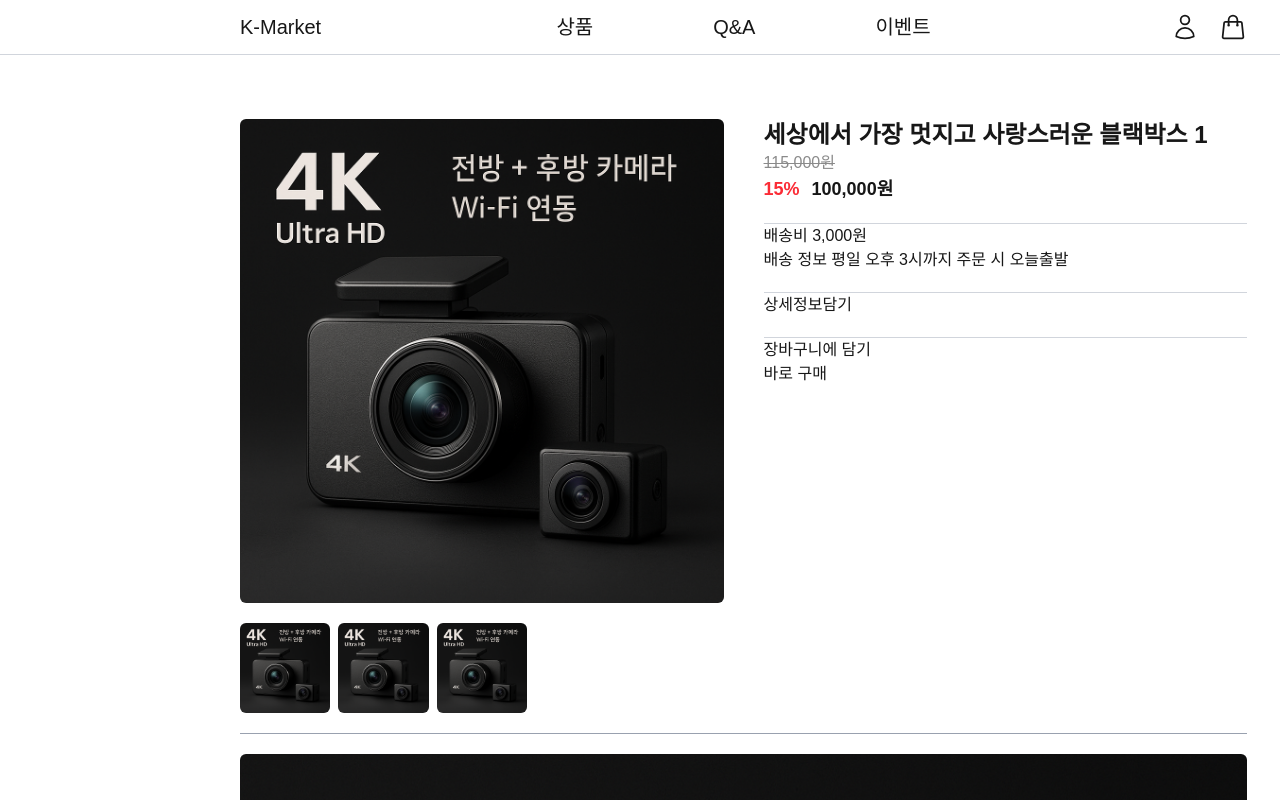
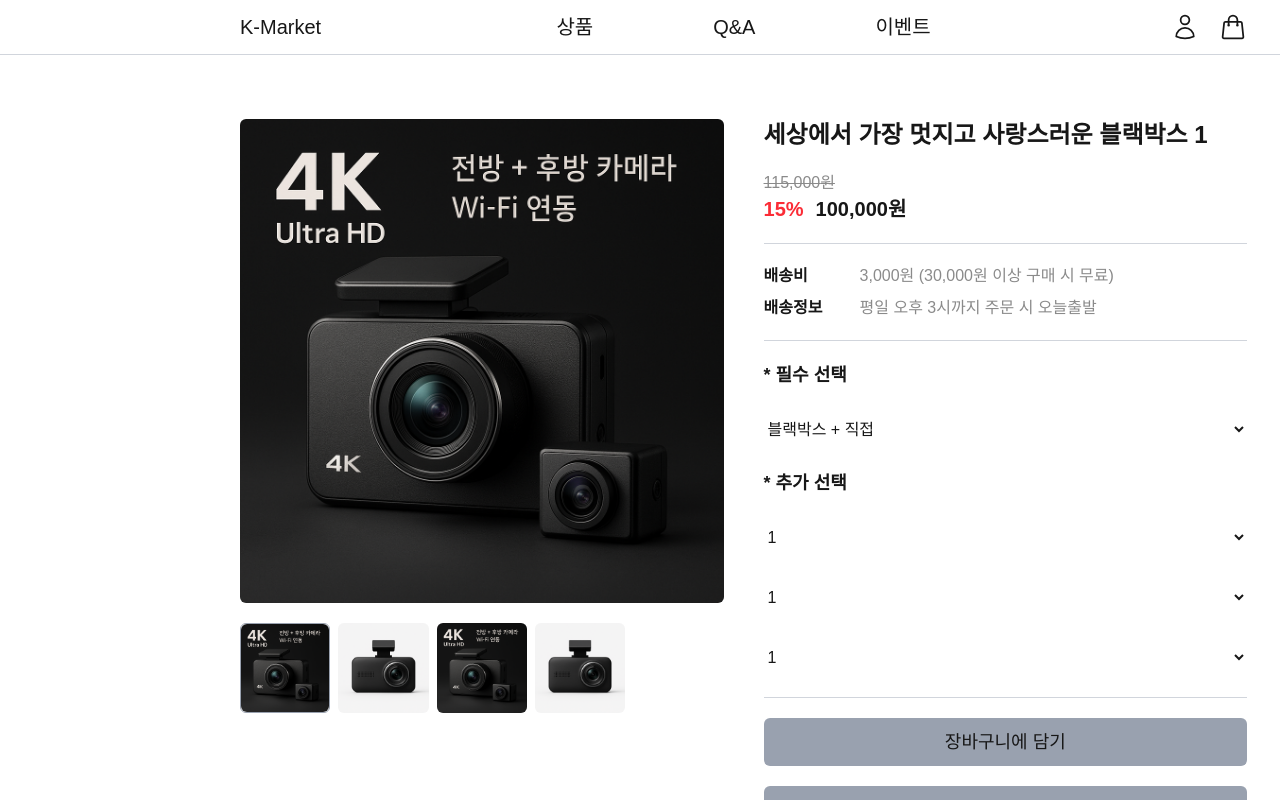
Before and after one commit to K-FreeMarket/K-FreeMarket-Web, a Next.js app: page /products/detail/1 in a window 1280 px wide. Shown: the top 800 px of the page. Built offline with nearby package versions, Linux system fonts and the light colour scheme.

Commit message:
Feat: product detail format

```diff
--- a/src/components/products/ProductDetail.tsx
+++ b/src/components/products/ProductDetail.tsx
@@ -1,54 +1,86 @@
 import Image from 'next/image'
 import BlackBoxImage from '@image/images/blackboxImage.png'
-
+import BlackBoxImage2 from '@image/images/blackboxImage2.png'
+import ProductImageGallery from '@/components/products/detail/ProductImageGallery'
 interface ProductDetailProps {
   id: string
 }
 export default function ProductDetail({ id }: ProductDetailProps) {
   const price = 115000
   const discountPrice = 100000
+  const imageList = [BlackBoxImage, BlackBoxImage2, BlackBoxImage, BlackBoxImage2]
   return (
     <div>
-      {/* 이미지와 결제칸 */}
+      {/* 상품 디테일 상부 */}
       <div className='grid w-full grid-cols-2 gap-10'>
-        <div className='flex flex-col gap-5'>
-          <Image src={BlackBoxImage} alt={'대표이미지'} className='rounded-md object-cover' />
-          <div className='grid w-full grid-cols-5 gap-2'>
-            <Image src={BlackBoxImage} alt={'대표이미지'} className='rounded-md object-cover' />
-            <Image src={BlackBoxImage} alt={'대표이미지'} className='rounded-md object-cover' />
-            <Image src={BlackBoxImage} alt={'대표이미지'} className='rounded-md object-cover' />
-          </div>
-        </div>
+        {/* 상품 이미지 갤러리 */}
+        <ProductImageGallery imageList={imageList} />
 
+        {/* 상품 옵션 선택 */}
         <div className='flex w-full flex-col'>
           <h2 className='text-2xl font-bold'>세상에서 가장 멋지고 사랑스러운 블랙박스 {id}</h2>
-          <span className='line-through opacity-50'>{price?.toLocaleString()}원</span>
+          <span className='mt-5 text-base line-through opacity-50'>
+            {price?.toLocaleString()}원
+          </span>
           <div className='flex gap-3'>
-            <span className='text-lg font-bold text-red-500'>{15}%</span>
-            <span className='text-lg font-bold'>{discountPrice?.toLocaleString()}원</span>
+            <span className='text-xl font-bold text-red-500'>{15}%</span>
+            <span className='text-xl font-bold'>{discountPrice?.toLocaleString()}원</span>
           </div>
           <hr className='mt-5 text-gray-300' />
-          <div>배송비 3,000원</div>
-          <div>배송 정보 평일 오후 3시까지 주문 시 오늘출발</div>
+          <div className='mt-5 flex flex-col gap-2 text-base'>
+            <div className='flex'>
+              <span className='w-24 font-semibold'>배송비</span>{' '}
+              <span className='opacity-50'> 3,000원 (30,000원 이상 구매 시 무료)</span>
+            </div>
+            <div className='flex'>
+              <span className='w-24 font-semibold'>배송정보</span>{' '}
+              <span className='opacity-50'>평일 오후 3시까지 주문 시 오늘출발</span>
+            </div>
+          </div>
           <hr className='mt-5 text-gray-300' />
-          <div>상세정보담기</div>
+          <div className='mt-5 flex flex-col gap-5'>
+            <span className='text-lg font-semibold'>* 필수 선택</span>
+            <select className='h-10'>
+              <option value='블랙박스 + 직접'>블랙박스 + 직접</option>
+              <option value='블랙박스 + 출장'>블랙박스 + 출장</option>
+            </select>
+
+            <span className='text-lg font-semibold'>* 추가 선택</span>
+            <select className='h-10'>
+              <option value='1'>1</option>
+              <option value='2'>2</option>
+              <option value='3'>3</option>
+            </select>
+            <select className='h-10'>
+              <option value='1'>1</option>
+              <option value='2'>2</option>
+              <option value='3'>3</option>
+            </select>
+            <select className='h-10'>
+              <option value='1'>1</option>
+              <option value='2'>2</option>
+              <option value='3'>3</option>
+            </select>
+          </div>
           <hr className='mt-5 text-gray-300' />
-          <div>장바구니에 담기</div>
-          <div>바로 구매</div>
+          <button className='mt-5 h-12 w-full rounded-md bg-gray-400 text-lg'>
+            장바구니에 담기
+          </button>
+          <button className='mt-5 h-12 w-full rounded-md bg-gray-400 text-lg'>바로 구매</button>
         </div>
       </div>
 
-      <hr className='mt-5 text-gray-400' />
+      <hr className='mt-10 text-gray-400' />
 
       {/* 상품 detail 이미지 */}
-      <div className='mt-5 flex flex-col items-center justify-center'>
-        <Image src={BlackBoxImage} alt={'대표이미지'} className='rounded-md object-cover' />
-        <Image src={BlackBoxImage} alt={'대표이미지'} className='rounded-md object-cover' />
-        <Image src={BlackBoxImage} alt={'대표이미지'} className='rounded-md object-cover' />
+      <div className='mt-10 flex flex-col items-center justify-center'>
+        {imageList.map((img, index) => (
+          <Image src={img} key={index} alt={'대표이미지'} className='rounded-md object-cover' />
+        ))}
       </div>
-      <hr className='mt-5 text-gray-400' />
+      <hr className='mt-10 text-gray-400' />
       {/* 상품 리뷰 */}
-      <div></div>
+      <div className='mt-10'></div>
     </div>
   )
 }
--- /dev/null
+++ b/src/components/products/detail/ProductImageGallery.tsx
@@ -0,0 +1,43 @@
+'use client'
+import Image, { StaticImageData } from 'next/image'
+import { useState } from 'react'
+
+interface ProductImageGalleryInterface {
+  imageList: string[] | StaticImageData[]
+}
+
+export default function ProductImageGallery({ imageList }: ProductImageGalleryInterface) {
+  const [selectedImageIndex, setSelectedImageIndex] = useState(0)
+  const handleSelectImage = (index: number) => {
+    setSelectedImageIndex(index)
+  }
+
+  if (!imageList || imageList.length === 0) {
+    return <div className='w-full py-10 text-center text-gray-500'>표시할 이미지가 없습니다.</div>
+  }
+
+  return (
+    <div className='flex flex-col gap-5'>
+      <div className='w-full'>
+        <Image
+          src={imageList[selectedImageIndex]}
+          alt={'대표이미지'}
+          className='rounded-md object-cover'
+        />
+      </div>
+      <div className='grid w-full grid-cols-5 gap-2'>
+        {imageList.map((img, index) => (
+          <div
+            className={`w-full cursor-pointer rounded-md ${selectedImageIndex == index ? 'border border-gray-400' : ''}`}
+            key={index}
+            onClick={() => {
+              handleSelectImage(index)
+            }}
+          >
+            <Image src={img} alt={'선택 페이지'} className='rounded-md object-cover' />
+          </div>
+        ))}
+      </div>
+    </div>
+  )
+}
```
Also changed, not shown: public/images/blackboxImage2.png (added).
